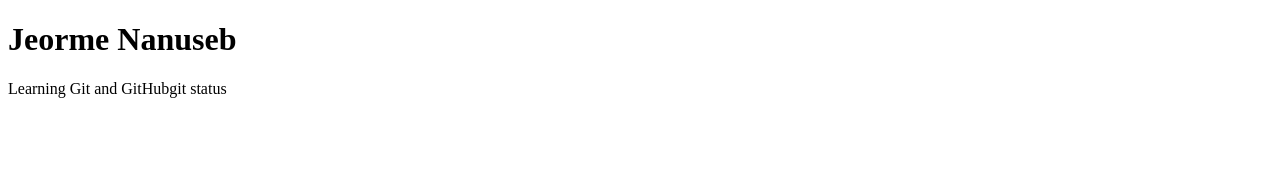
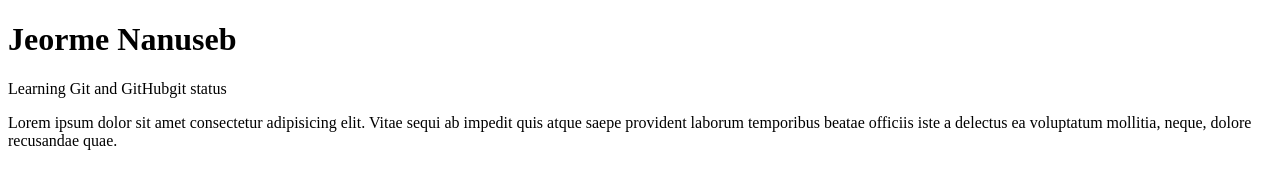
Before and after one commit to jeromenanuseb/demo, a plain HTML site: page index.html in a window 1280 px wide. Drawn offline with Linux system fonts and the light colour scheme.

Commit message:
Update index

```diff
--- a/index.html
+++ b/index.html
@@ -8,5 +8,6 @@
 <body>
     <h1>Jeorme Nanuseb</h1>
     <p>Learning Git and GitHubgit status</p>
+    <p>Lorem ipsum dolor sit amet consectetur adipisicing elit. Vitae sequi ab impedit quis atque saepe provident laborum temporibus beatae officiis iste a delectus ea voluptatum mollitia, neque, dolore recusandae quae.</p>
 </body>
 </html>
```
